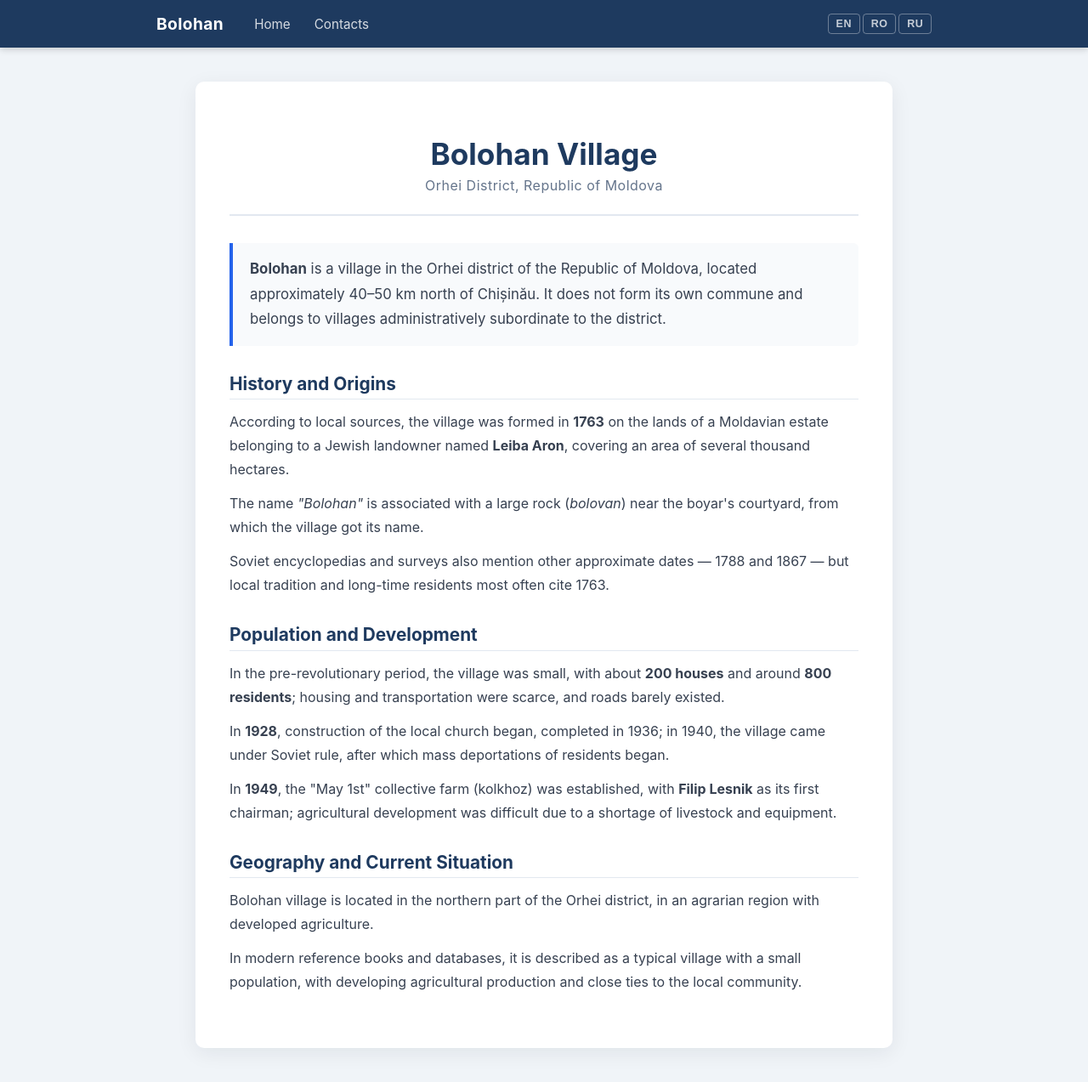
After one commit to trufkin/mysite, a Django app: template core/templates/core/home.html in a window 1280 px wide. The commit adds this page. Shown: the whole page at 85% size. Run offline with Django 5.2, Linux system fonts and the light colour scheme; the template is opened without the code that fills it, so the values that code supplies are empty.

Commit message:
Add multilingual home page (EN/RO/RU), topbar nav, contacts page
- Add LocaleMiddleware + LANGUAGES (en, ro, ru) to settings
- Wrap web URLs in i18n_patterns; add /i18n/ for set_language
- New base.html: sticky topbar with Home/Contacts links + EN/RO/RU switcher
- New home.html: Bolohan village content in all 3 languages
- New contacts.html: contacts page in all 3 languages
- Add views: home(), contacts() in core/views.py
- Update core/urls.py: rename 'index'→'home', add 'contacts/'
- All post templates switched to extend core/base.html
- Full CSS rewrite: topbar, hero, village sections, language switcher
- Fix test_index_view: reverse('home'), assertContains('Bolohan')
- All 18 tests still passing

```diff
--- a/core/static/core/style.css
+++ b/core/static/core/style.css
@@ -1,24 +1,173 @@
+/* ── Reset & base ─────────────────────────────────────────── */
+*, *::before, *::after { box-sizing: border-box; margin: 0; padding: 0; }
+
 body {
-  font-family: -apple-system, BlinkMacSystemFont, "Segoe UI", Roboto, "Helvetica Neue", Arial, sans-serif;
-  background: #f7fafc;
+  font-family: -apple-system, BlinkMacSystemFont, "Segoe UI", Roboto,
+               "Helvetica Neue", Arial, sans-serif;
+  background: #f0f4f8;
   color: #2d3748;
-  margin: 0;
-  padding: 2rem;
+  min-height: 100vh;
 }
+
+a { color: #2563eb; text-decoration: none; }
+a:hover { text-decoration: underline; }
+
+/* ── Topbar ───────────────────────────────────────────────── */
+.topbar {
+  background: #1e3a5f;
+  color: #fff;
+  position: sticky;
+  top: 0;
+  z-index: 100;
+  box-shadow: 0 2px 8px rgba(0,0,0,0.18);
+}
+
+.topbar-inner {
+  max-width: 960px;
+  margin: 0 auto;
+  padding: 0 1.5rem;
+  height: 56px;
+  display: flex;
+  align-items: center;
+  gap: 1.5rem;
+}
+
+.brand {
+  font-size: 1.2rem;
+  font-weight: 700;
+  color: #fff;
+  letter-spacing: 0.02em;
+  white-space: nowrap;
+}
+.brand:hover { text-decoration: none; opacity: 0.85; }
+
+.nav-links {
+  list-style: none;
+  display: flex;
+  gap: 0.25rem;
+  flex: 1;
+}
+
+.nav-links a {
+  color: rgba(255,255,255,0.82);
+  padding: 0.35rem 0.75rem;
+  border-radius: 4px;
+  font-size: 0.95rem;
+  transition: background 0.15s, color 0.15s;
+}
+.nav-links a:hover,
+.nav-links a.active {
+  background: rgba(255,255,255,0.15);
+  color: #fff;
+  text-decoration: none;
+}
+
+/* ── Language switcher ────────────────────────────────────── */
+.lang-switcher form {
+  display: flex;
+  gap: 0.2rem;
+  align-items: center;
+}
+
+.lang-switcher button {
+  background: transparent;
+  border: 1px solid rgba(255,255,255,0.35);
+  color: rgba(255,255,255,0.75);
+  padding: 0.22rem 0.55rem;
+  border-radius: 4px;
+  font-size: 0.78rem;
+  font-weight: 600;
+  cursor: pointer;
+  letter-spacing: 0.04em;
+  transition: background 0.15s, color 0.15s, border-color 0.15s;
+}
+.lang-switcher button:hover {
+  background: rgba(255,255,255,0.15);
+  color: #fff;
+  border-color: rgba(255,255,255,0.65);
+}
+.lang-switcher button.active {
+  background: #fff;
+  color: #1e3a5f;
+  border-color: #fff;
+}
+
+/* ── Main container ───────────────────────────────────────── */
 .container {
-  max-width: 760px;
-  margin: 2rem auto;
+  max-width: 820px;
+  margin: 2.5rem auto;
   background: #fff;
-  padding: 1.5rem 2rem;
-  border-radius: 8px;
-  box-shadow: 0 6px 18px rgba(7, 22, 40, 0.06);
+  padding: 2rem 2.5rem;
+  border-radius: 10px;
+  box-shadow: 0 6px 24px rgba(7,22,40,0.07);
 }
-h1 {
-  margin-top: 0;
-  color: #111827;
+
+/* ── Hero block (home page) ───────────────────────────────── */
+.hero {
+  text-align: center;
+  padding: 2rem 0 1.5rem;
+  border-bottom: 2px solid #e2e8f0;
+  margin-bottom: 2rem;
 }
-a { color: #2563eb; text-decoration: none }
 
-.pagination { margin-top: 1rem; }
-.pagination .step-links a { margin-right: 0.5rem; color: #2563eb }
-.pagination .current { margin: 0 0.5rem; color: #6b7280 }
+.hero h1 {
+  font-size: 2.2rem;
+  color: #1e3a5f;
+  margin-bottom: 0.4rem;
+}
+
+.hero-subtitle {
+  color: #64748b;
+  font-size: 1rem;
+  letter-spacing: 0.03em;
+}
+
+/* ── Village content sections ─────────────────────────────── */
+.village-intro {
+  font-size: 1.05rem;
+  line-height: 1.75;
+  color: #374151;
+  margin-bottom: 2rem;
+  padding: 1rem 1.25rem;
+  background: #f8fafc;
+  border-left: 4px solid #2563eb;
+  border-radius: 0 6px 6px 0;
+}
+
+.village-section {
+  margin-bottom: 2rem;
+}
+
+.village-section h2 {
+  font-size: 1.3rem;
+  color: #1e3a5f;
+  margin-bottom: 0.75rem;
+  padding-bottom: 0.35rem;
+  border-bottom: 1px solid #e2e8f0;
+}
+
+.village-section p {
+  line-height: 1.75;
+  margin-bottom: 0.75rem;
+  color: #374151;
+}
+
+/* ── Contacts ─────────────────────────────────────────────── */
+.contacts-list {
+  list-style: none;
+  margin-top: 1.25rem;
+}
+.contacts-list li {
+  padding: 0.5rem 0;
+  border-bottom: 1px solid #e2e8f0;
+  font-size: 0.97rem;
+}
+
+/* ── Misc headings & links ────────────────────────────────── */
+h1 { color: #111827; margin-bottom: 1rem; }
+h2 { color: #1e293b; }
+
+/* ── Pagination ───────────────────────────────────────────── */
+.pagination { margin-top: 1.5rem; }
+.pagination .step-links a { margin-right: 0.5rem; color: #2563eb; }
+.pagination .current { margin: 0 0.5rem; color: #6b7280; }
--- /dev/null
+++ b/core/templates/core/base.html
@@ -0,0 +1,36 @@
+{% load static i18n %}
+<!doctype html>
+<html lang="{{ request.LANGUAGE_CODE }}">
+<head>
+  <meta charset="utf-8">
+  <meta name="viewport" content="width=device-width,initial-scale=1">
+  <title>{% block title %}Bolohan{% endblock %}</title>
+  <link rel="stylesheet" href="{% static 'core/style.css' %}">
+</head>
+<body>
+
+  <nav class="topbar">
+    <div class="topbar-inner">
+      <a class="brand" href="{% url 'home' %}">Bolohan</a>
+      <ul class="nav-links">
+        <li><a href="{% url 'home' %}"{% if request.resolver_match.url_name == 'home' %} class="active"{% endif %}>{% trans "Home" %}</a></li>
+        <li><a href="{% url 'contacts' %}"{% if request.resolver_match.url_name == 'contacts' %} class="active"{% endif %}>{% trans "Contacts" %}</a></li>
+      </ul>
+      <div class="lang-switcher">
+        <form action="{% url 'set_language' %}" method="post">
+          {% csrf_token %}
+          <input type="hidden" name="next" value="{{ request.path }}">
+          <button type="submit" name="language" value="en"{% if request.LANGUAGE_CODE == 'en' %} class="active"{% endif %}>EN</button>
+          <button type="submit" name="language" value="ro"{% if request.LANGUAGE_CODE == 'ro' %} class="active"{% endif %}>RO</button>
+          <button type="submit" name="language" value="ru"{% if request.LANGUAGE_CODE == 'ru' %} class="active"{% endif %}>RU</button>
+        </form>
+      </div>
+    </div>
+  </nav>
+
+  <main class="container">
+    {% block content %}{% endblock %}
+  </main>
+
+</body>
+</html>
--- /dev/null
+++ b/core/templates/core/home.html
@@ -0,0 +1,192 @@
+{% extends 'core/base.html' %}
+{% load i18n %}
+
+{% block title %}
+  {% if request.LANGUAGE_CODE == 'ru' %}Болохан — {{ block.super }}{% elif request.LANGUAGE_CODE == 'ro' %}Bolohan — Sat din Raionul Orhei{% else %}Bolohan — Village in Orhei District{% endif %}
+{% endblock %}
+
+{% block content %}
+
+{% if request.LANGUAGE_CODE == 'ru' %}
+
+  <div class="hero">
+    <h1>Село Болохан</h1>
+    <p class="hero-subtitle">Оргеевский район, Молдавия</p>
+  </div>
+
+  <section class="village-intro">
+    <p>
+      <strong>Село Болохан (молд. Bolohan)</strong> — село в Оргеевском районе Молдавии,
+      расположенное примерно в 40–50&nbsp;км к северу от Кишинёва. Оно не образует свою коммуну
+      и относится к сёлам, административно подчинённым району.
+    </p>
+  </section>
+
+  <section class="village-section">
+    <h2>История и происхождение</h2>
+    <p>
+      Согласно местным источникам, село сформировалось в <strong>1763 году</strong> на землях
+      молдавского поместья еврейского помещика по имени <strong>Лейба Арон</strong>, на площади
+      в несколько тысяч гектаров.
+    </p>
+    <p>
+      Название <em>«Болохан»</em> связывают с крупным камнем-«болованом» рядом с боярским двором,
+      от которого село получило своё имя.
+    </p>
+    <p>
+      В советских энциклопедиях и опросах указываются и другие приближённые даты — 1788 и 1867&nbsp;год,
+      но местная традиция и старожилы чаще называют 1763&nbsp;год.
+    </p>
+  </section>
+
+  <section class="village-section">
+    <h2>Население и развитие</h2>
+    <p>
+      В дореволюционный период село было небольшим, с примерно <strong>200 домами</strong> и около
+      <strong>800 жителей</strong>; жилищ и транспорта было мало, дороги почти не существовали.
+    </p>
+    <p>
+      В <strong>1928 году</strong> началось строительство местной церкви, завершённое в 1936 году;
+      в 1940 году село оказалось под советской властью, после чего начались массовые депортации жителей.
+    </p>
+    <p>
+      В <strong>1949 году</strong> был создан колхоз «1 Мая», первым председателем которого стал
+      <strong>Филип Лесник</strong>; развитие сельского хозяйства шло трудно из-за нехватки скота и инвентаря.
+    </p>
+  </section>
+
+  <section class="village-section">
+    <h2>География и современное положение</h2>
+    <p>
+      Село Болохан находится в северной части Оргеевского района, в аграрном регионе с развитым сельским хозяйством.
+    </p>
+    <p>
+      В современных справочниках и базах данных описывается как типичное село с небольшим населением,
+      с развитием сельхозпроизводства и тесной связью с местной общиной.
+    </p>
+  </section>
+
+{% elif request.LANGUAGE_CODE == 'ro' %}
+
+  <div class="hero">
+    <h1>Satul Bolohan</h1>
+    <p class="hero-subtitle">Raionul Orhei, Republica Moldova</p>
+  </div>
+
+  <section class="village-intro">
+    <p>
+      <strong>Bolohan</strong> — sat din raionul Orhei al Republicii Moldova, situat la aproximativ
+      40–50&nbsp;km nord de Chișinău. Nu formează o comună proprie și face parte din satele administrativ
+      subordonate raionului.
+    </p>
+  </section>
+
+  <section class="village-section">
+    <h2>Istorie și origine</h2>
+    <p>
+      Conform surselor locale, satul s-a format în <strong>1763</strong> pe pământurile unui moșii
+      moldovenești aparținând unui proprietar evreu pe nume <strong>Leiba Aron</strong>,
+      cu o suprafață de câteva mii de hectare.
+    </p>
+    <p>
+      Denumirea <em>„Bolohan"</em> este asociată cu o piatră mare („bolovan") de lângă curtea boierului,
+      de la care satul și-a primit numele.
+    </p>
+    <p>
+      Enciclopediile și sondajele sovietice menționează și alte date aproximative — 1788 și 1867 —
+      dar tradiția locală și bătrânii satelor citează cel mai des anul 1763.
+    </p>
+  </section>
+
+  <section class="village-section">
+    <h2>Populație și dezvoltare</h2>
+    <p>
+      În perioada pre-revoluționară, satul era mic, cu aproximativ <strong>200 de case</strong> și circa
+      <strong>800 de locuitori</strong>; locuințele și transportul erau puține, drumurile abia existau.
+    </p>
+    <p>
+      În <strong>1928</strong> a început construcția bisericii locale, finalizată în 1936; în 1940 satul
+      a ajuns sub puterea sovietică, după care au început deportările în masă ale locuitorilor.
+    </p>
+    <p>
+      În <strong>1949</strong> a fost creat colhozul „1 Mai", al cărui prim președinte a fost
+      <strong>Filip Lesnik</strong>; dezvoltarea agriculturii a fost dificilă din cauza lipsei de animale și inventar.
+    </p>
+  </section>
+
+  <section class="village-section">
+    <h2>Geografie și situație actuală</h2>
+    <p>
+      Satul Bolohan se află în partea de nord a raionului Orhei, într-o regiune agrară cu agricultură dezvoltată.
+    </p>
+    <p>
+      În cărțile de referință și bazele de date moderne este descris ca un sat tipic cu o populație mică,
+      cu producție agricolă în dezvoltare și legături strânse cu comunitatea locală.
+    </p>
+  </section>
+
+{% else %}
+
+  <div class="hero">
+    <h1>Bolohan Village</h1>
+    <p class="hero-subtitle">Orhei District, Republic of Moldova</p>
+  </div>
+
+  <section class="village-intro">
+    <p>
+      <strong>Bolohan</strong> is a village in the Orhei district of the Republic of Moldova,
+      located approximately 40–50&nbsp;km north of Chișinău. It does not form its own commune
+      and belongs to villages administratively subordinate to the district.
+    </p>
+  </section>
+
+  <section class="village-section">
+    <h2>History and Origins</h2>
+    <p>
+      According to local sources, the village was formed in <strong>1763</strong> on the lands of a
+      Moldavian estate belonging to a Jewish landowner named <strong>Leiba Aron</strong>,
+      covering an area of several thousand hectares.
+    </p>
+    <p>
+      The name <em>"Bolohan"</em> is associated with a large rock (<em>bolovan</em>) near the boyar's
+      courtyard, from which the village got its name.
+    </p>
+    <p>
+      Soviet encyclopedias and surveys also mention other approximate dates — 1788 and 1867 —
+      but local tradition and long-time residents most often cite 1763.
+    </p>
+  </section>
+
+  <section class="village-section">
+    <h2>Population and Development</h2>
+    <p>
+      In the pre-revolutionary period, the village was small, with about <strong>200 houses</strong>
+      and around <strong>800 residents</strong>; housing and transportation were scarce,
+      and roads barely existed.
+    </p>
+    <p>
+      In <strong>1928</strong>, construction of the local church began, completed in 1936;
+      in 1940, the village came under Soviet rule, after which mass deportations of residents began.
+    </p>
+    <p>
+      In <strong>1949</strong>, the "May 1st" collective farm (kolkhoz) was established,
+      with <strong>Filip Lesnik</strong> as its first chairman; agricultural development was difficult
+      due to a shortage of livestock and equipment.
+    </p>
+  </section>
+
+  <section class="village-section">
+    <h2>Geography and Current Situation</h2>
+    <p>
+      Bolohan village is located in the northern part of the Orhei district,
+      in an agrarian region with developed agriculture.
+    </p>
+    <p>
+      In modern reference books and databases, it is described as a typical village with a small population,
+      with developing agricultural production and close ties to the local community.
+    </p>
+  </section>
+
+{% endif %}
+
+{% endblock %}
--- a/core/templates/core/post_confirm_delete.html
+++ b/core/templates/core/post_confirm_delete.html
@@ -1,4 +1,4 @@
-{% extends 'core/index.html' %}
+{% extends 'core/base.html' %}
 
 {% block content %}
   <h2>Delete Post</h2>
--- a/core/templates/core/post_detail.html
+++ b/core/templates/core/post_detail.html
@@ -1,4 +1,4 @@
-{% extends 'core/index.html' %}
+{% extends 'core/base.html' %}
 
 {% block content %}
   <h2>{{ object.title }}</h2>
--- a/core/templates/core/post_form.html
+++ b/core/templates/core/post_form.html
@@ -1,4 +1,4 @@
-{% extends 'core/index.html' %}
+{% extends 'core/base.html' %}
 
 {% block content %}
   <h2>{% if object %}Edit{% else %}Create{% endif %} Post</h2>
--- a/core/templates/core/post_list.html
+++ b/core/templates/core/post_list.html
@@ -1,4 +1,4 @@
-{% extends 'core/index.html' %}
+{% extends 'core/base.html' %}
 
 {% block content %}
   <h2>Posts</h2>
--- a/core/tests.py
+++ b/core/tests.py
@@ -28,9 +28,9 @@ class CoreViewTests(TestCase):
         self.post = Post.objects.create(title='Test Post', body='Body text')
 
     def test_index_view(self):
-        resp = self.client.get('/')
+        resp = self.client.get(reverse('home'))
         self.assertEqual(resp.status_code, 200)
-        self.assertContains(resp, 'Welcome to Core App')
+        self.assertContains(resp, 'Bolohan')
 
     def test_post_list_view(self):
         resp = self.client.get(reverse('post_list'))
--- a/core/urls.py
+++ b/core/urls.py
@@ -2,7 +2,8 @@ from django.urls import path
 from . import views
 
 urlpatterns = [
-    path('', views.index, name='index'),
+    path('', views.home, name='home'),
+    path('contacts/', views.contacts, name='contacts'),
     path('posts/', views.PostListView.as_view(), name='post_list'),
     path('posts/create/', views.PostCreateView.as_view(), name='post_create'),
     path('posts/<int:pk>/', views.PostDetailView.as_view(), name='post_detail'),
```
Also changed, not shown: config/settings.py (+10 -1 lines), config/urls.py (+9 -1 lines), core/templates/core/contacts.html (added, +42 -0 lines), core/views.py (+6 -2 lines).
